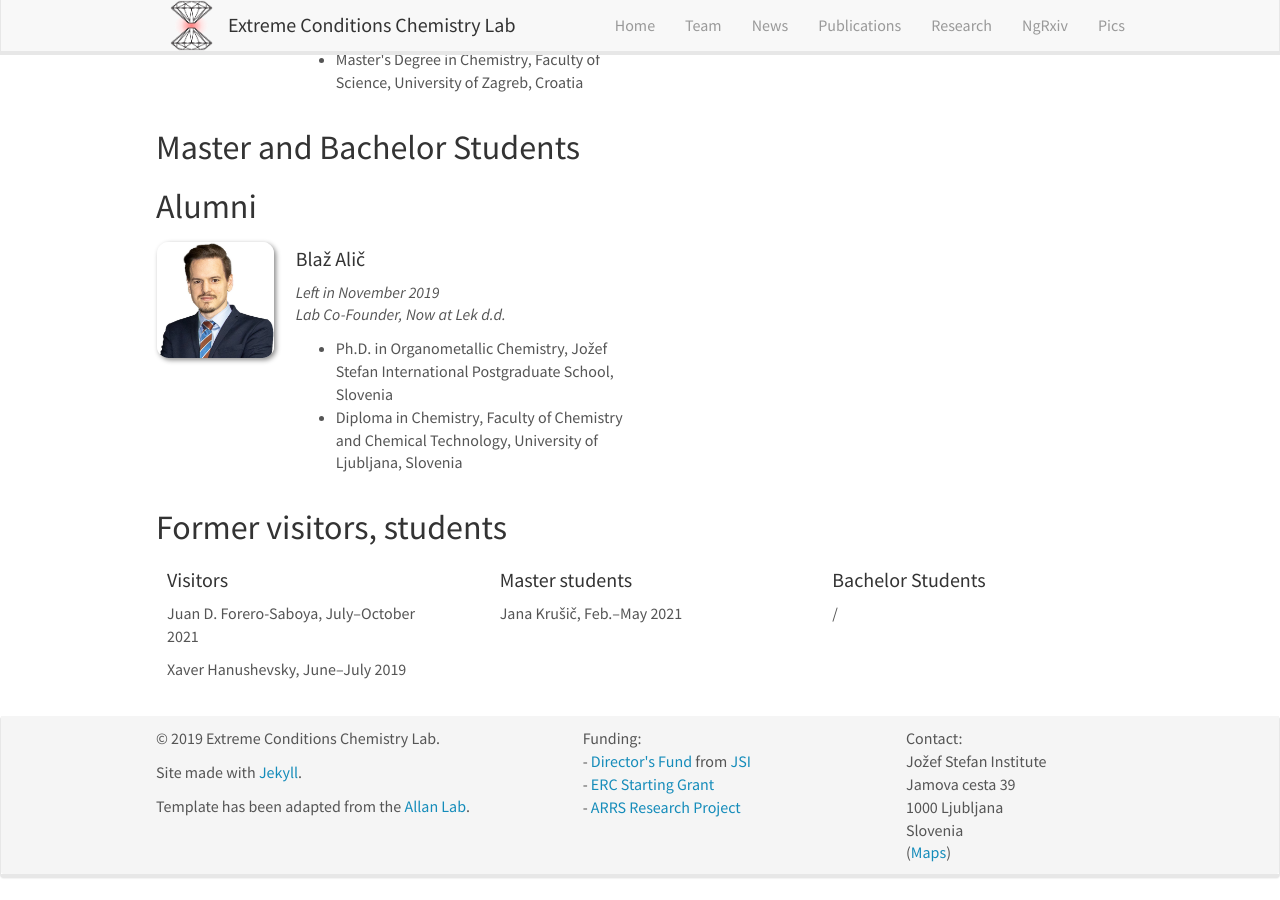
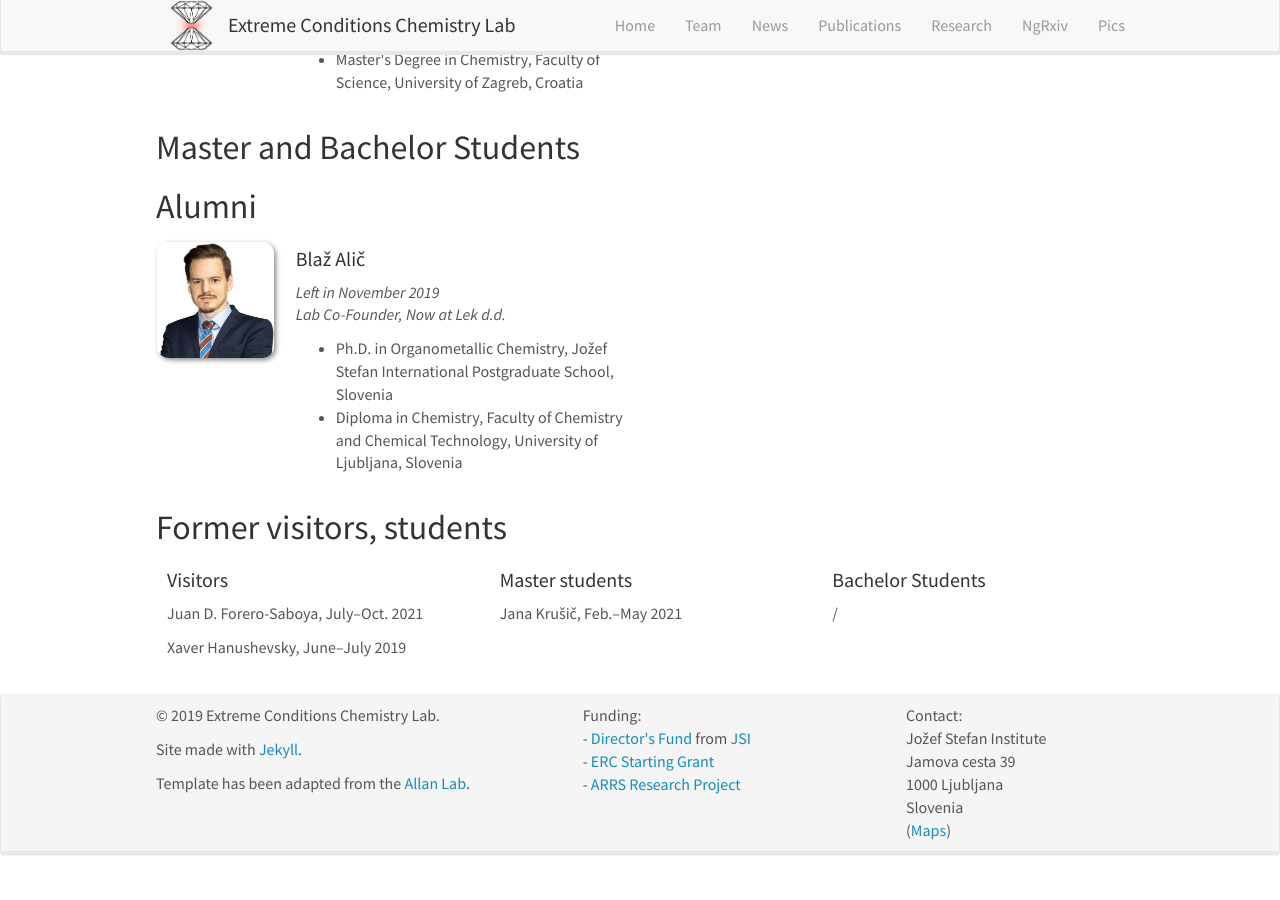
Before and after one commit to eccl-jsi/eccl-jsi.github.io, a Jekyll site: the page built from _pages/team.md, in a window 1280 px wide and 900 px high, scrolled down 1443 px. Built offline with Jekyll 4.4.1, drawn with Linux system fonts in a browser that asks for light colours; nearby versions of some CDN libraries; after the commit the page ends 2320 px from its top, so only the background shows below that.

Commit message:
Update alumni_visitors.yml

```diff
--- a/_data/alumni_visitors.yml
+++ b/_data/alumni_visitors.yml
@@ -1,2 +1,2 @@
-- name: Juan D. Forero-Saboya, July–October 2021
+- name: Juan D. Forero-Saboya, July–Oct. 2021
 - name: Xaver Hanushevsky, June–July 2019
```
